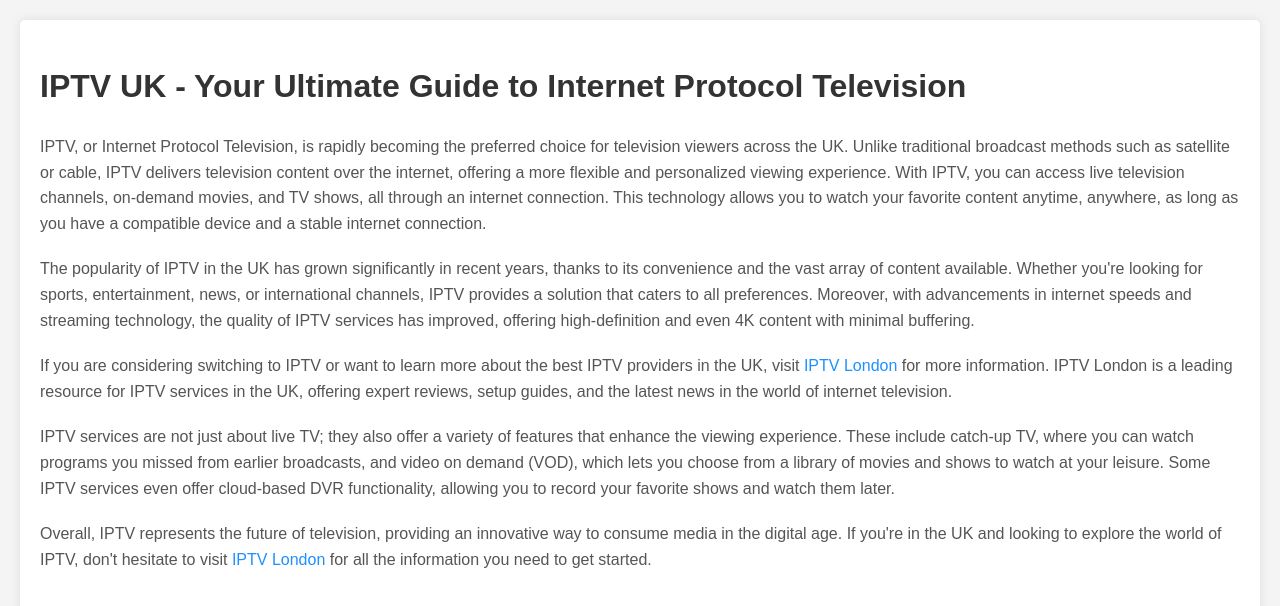
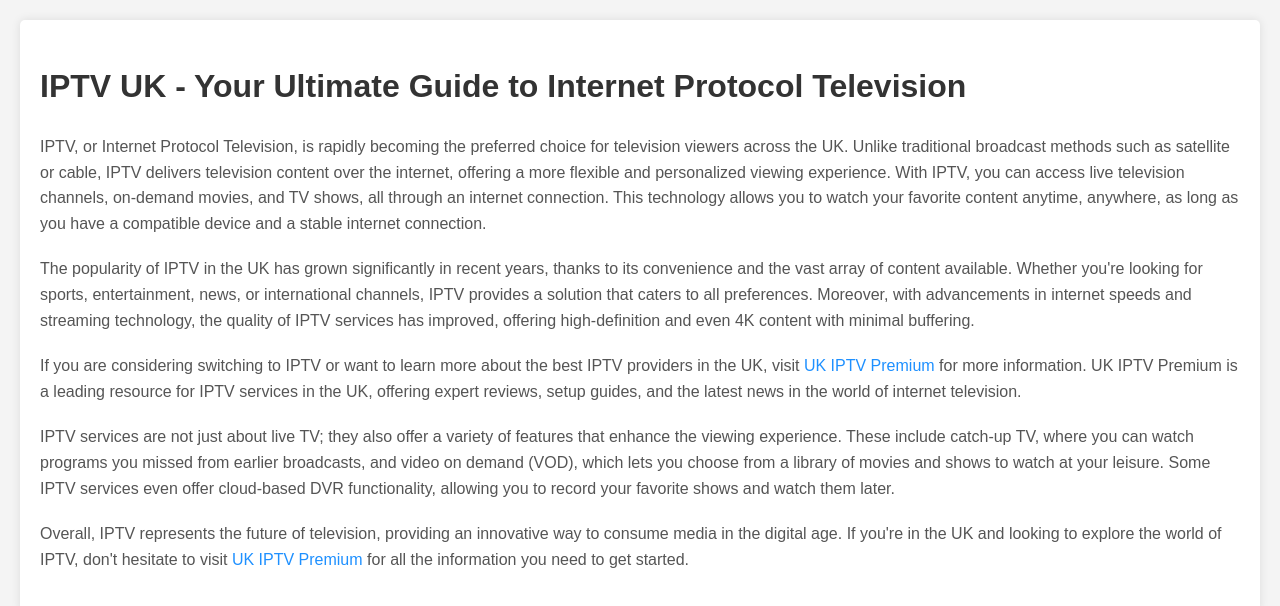
Before and after one commit to rakiddo4/ukiptv, a plain HTML site: page index.html in a window 1280 px wide. Drawn offline with Linux system fonts and the light colour scheme.

Commit message:
Update index.html

```diff
--- a/index.html
+++ b/index.html
@@ -52,8 +52,8 @@
         </p>
         <p>
             If you are considering switching to IPTV or want to learn more about the best IPTV providers in the UK,
-            visit <a href="https://iptvlondon.org" target="_blank">IPTV London</a> for more information.
-            IPTV London is a leading resource for IPTV services in the UK, offering expert reviews, setup guides, and the latest
+            visit <a href="https://maroon.ee.ncku.edu.tw:3001/iptvengland/IPTVEngland/wiki" target="_blank">UK IPTV Premium</a> for more information.
+            UK IPTV Premium is a leading resource for IPTV services in the UK, offering expert reviews, setup guides, and the latest
             news in the world of internet television.
         </p>
         <p>
@@ -64,7 +64,7 @@
         </p>
         <p>
             Overall, IPTV represents the future of television, providing an innovative way to consume media in the digital age.
-            If you're in the UK and looking to explore the world of IPTV, don't hesitate to visit <a href="https://iptvlondon.org" target="_blank">IPTV London</a> for all the information you need to get started.
+            If you're in the UK and looking to explore the world of IPTV, don't hesitate to visit <a href="https://maroon.ee.ncku.edu.tw:3001/iptvengland/IPTVEngland/wiki" target="_blank">UK IPTV Premium</a> for all the information you need to get started.
         </p>
     </div>
 </body>
```
